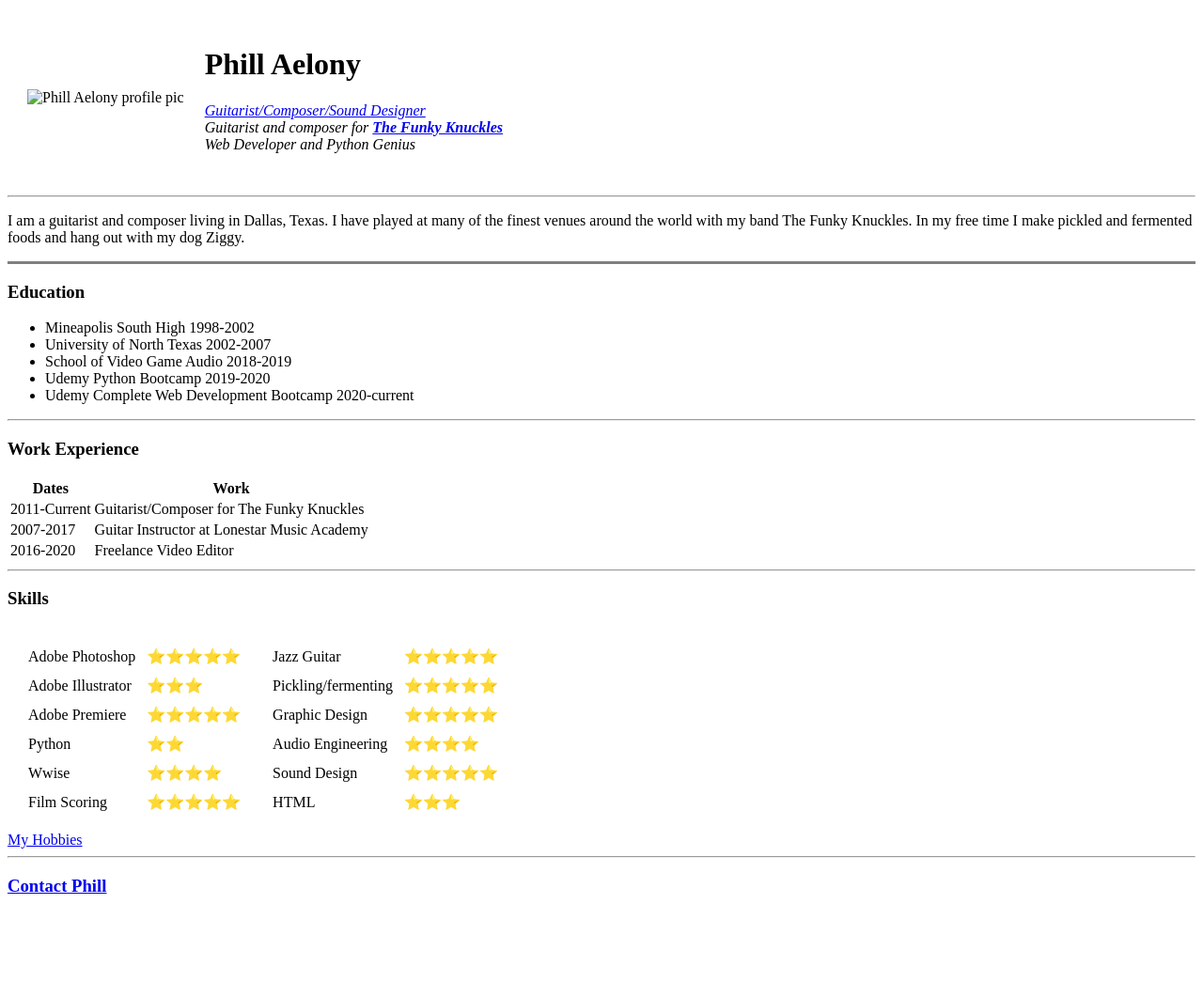
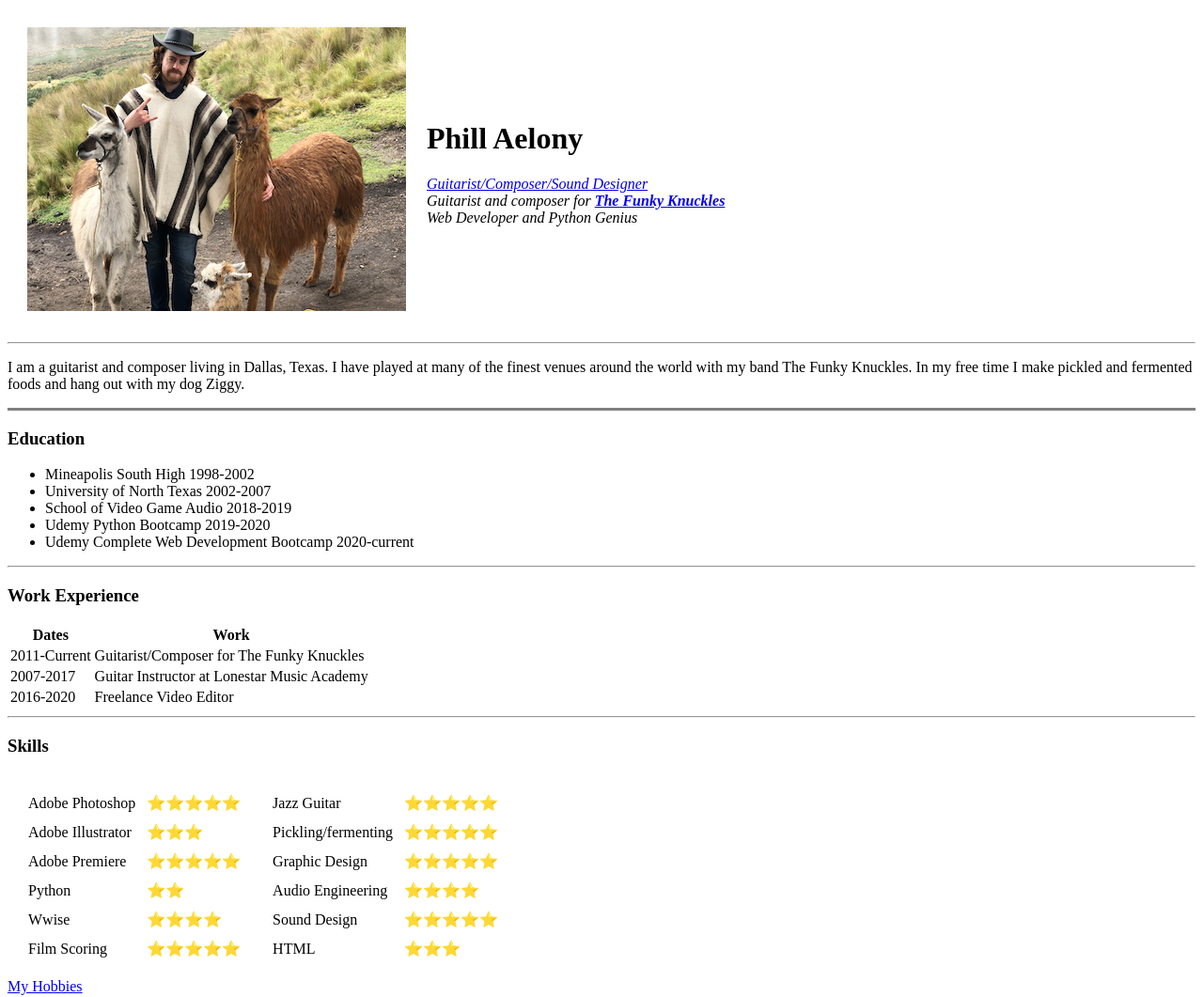
Before and after one commit to phillael/cv, a plain HTML site: page index.html in a window 1280 px wide. Shown: the top 1061 px of the page at 94% size. Before the commit the page ends 973 px from the top, so only its background shows below. Drawn offline with Linux system fonts and the light colour scheme.

Commit message:
changed llama pic to jpg

```diff
--- a/index.html
+++ b/index.html
@@ -6,7 +6,7 @@
   </head>
   <body>
     <table cellspacing=20>
-      <td><img src="images/phill_llamas_ecuador.png" alt="Phill Aelony profile pic"></td>
+      <td><img src="images/phill_llamas_ecuador.jpg" alt="Phill Aelony profile pic"></td>
       <td>  <h1>Phill Aelony</h1>
         <p><em><a href="https://www.phillaelony.com/">Guitarist/Composer/Sound Designer</a><br>
                Guitarist and composer for <strong><a href="https://www.thefunkyknuckles.com/">The Funky Knuckles</a></strong><br>
```
